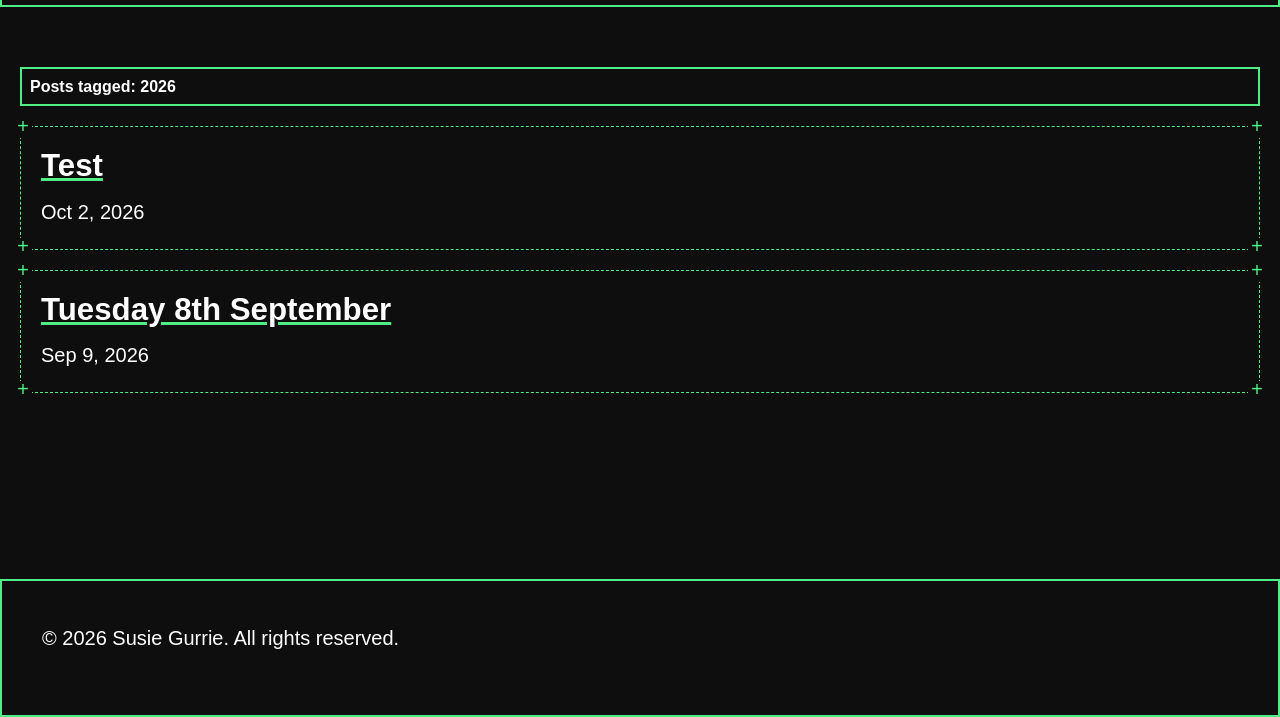
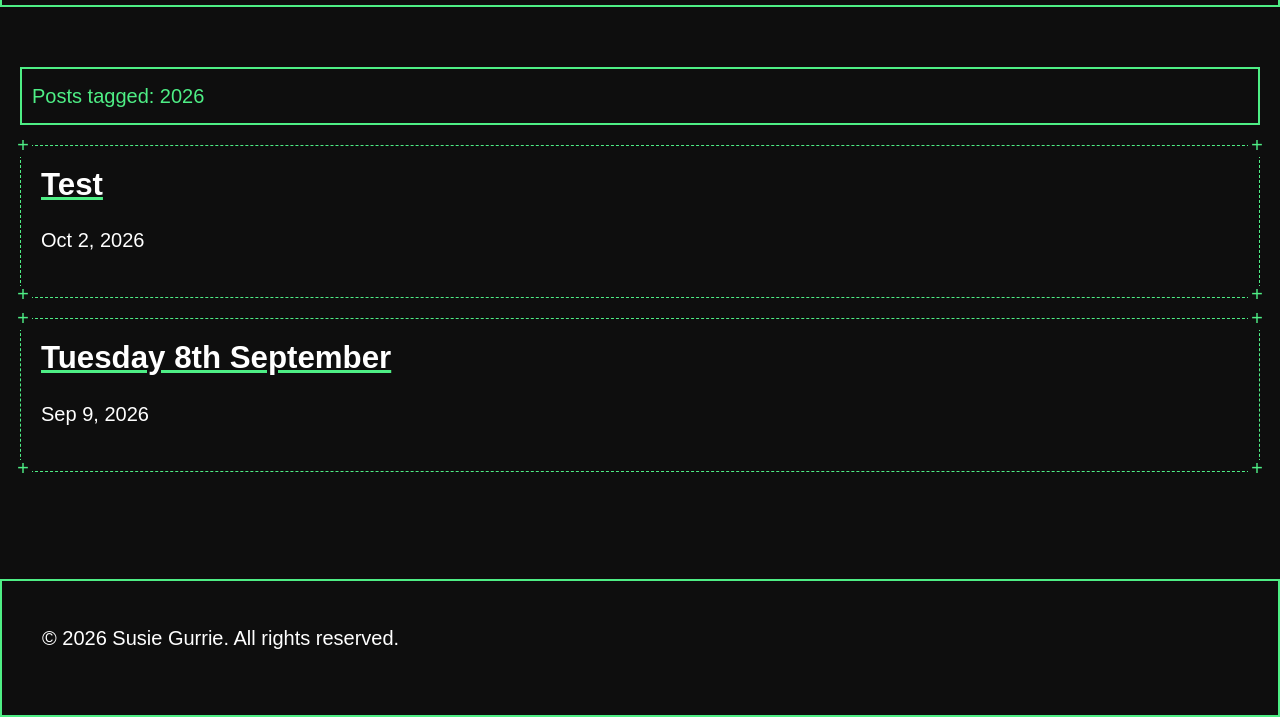
Before and after one commit to sg1040/sg1040-cs4421-astro-blog, an Astro site: page /tags/2026/ in a window 1280 px wide. Shown: the part 83-800 px from the top of the page. Built offline with nearby package versions, Linux system fonts and the light colour scheme; Astro itself is replaced by a stand-in of ours; a web font is replaced by a local one.

Commit message:
fix: update styles and layout for improved UI consistency

```diff
--- a/src/layouts/BaseLayout.astro
+++ b/src/layouts/BaseLayout.astro
@@ -41,7 +41,10 @@ const { pageTitle } = Astro.props;
         display: flex;
         align-items: center;
         padding: 0.5em;
-        font-size: 1rem;
+        font-size: 1em;
+        font-weight: normal;
+        line-height: inherit;
+        color: var(--header-text);
         border: 2px solid var(--header-text);
     }
 </style>
--- a/src/pages/blog/index.astro
+++ b/src/pages/blog/index.astro
@@ -97,7 +97,10 @@ nav {
 
 	.blog-entry > a {
 		display: block;
+		font-family: var(--font-ui);
 	}
+
+
 
 	.ascii-corner {
 		position: absolute;
--- a/src/pages/index.astro
+++ b/src/pages/index.astro
@@ -65,7 +65,7 @@ import { SITE_DESCRIPTION, SITE_TITLE } from "../consts";
 					<span class="ascii-corner top-right" aria-hidden="true">+</span>
 					<span class="ascii-corner bottom-left" aria-hidden="true">+</span>
 					<span class="ascii-corner bottom-right" aria-hidden="true">+</span>
-					Fullscreen!!
+					Fullscreen
 				</button>
 
 				</div>
--- a/src/pages/tags/[tag].astro
+++ b/src/pages/tags/[tag].astro
@@ -68,7 +68,7 @@ const { posts } = Astro.props;
   }
 
   .date {
-    margin: 0.5em 0 0;
+    margin: 1em 0;
   }
 
   .ascii-corner {
```
Also changed, not shown: .github/dependabot.yml.
